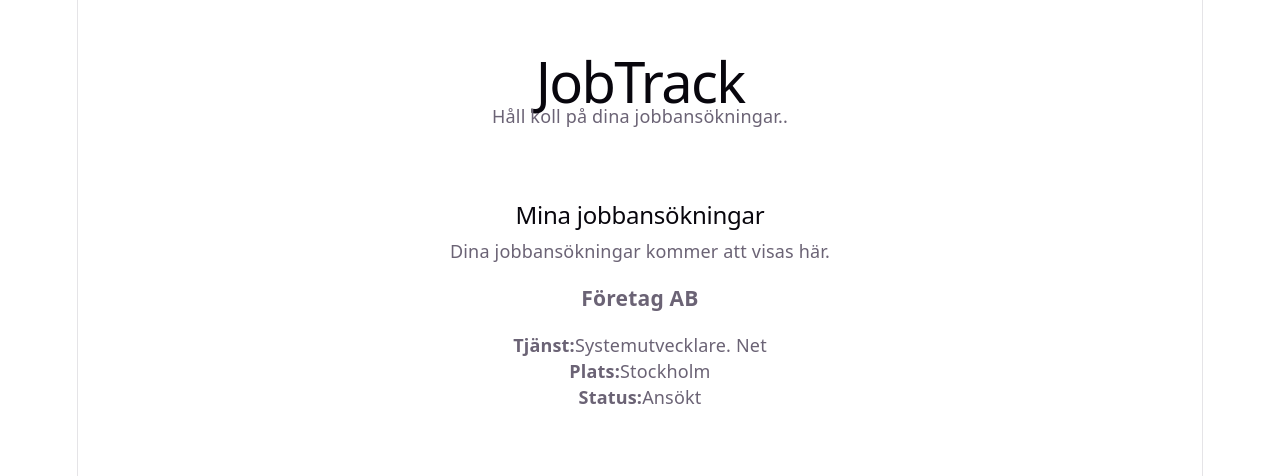
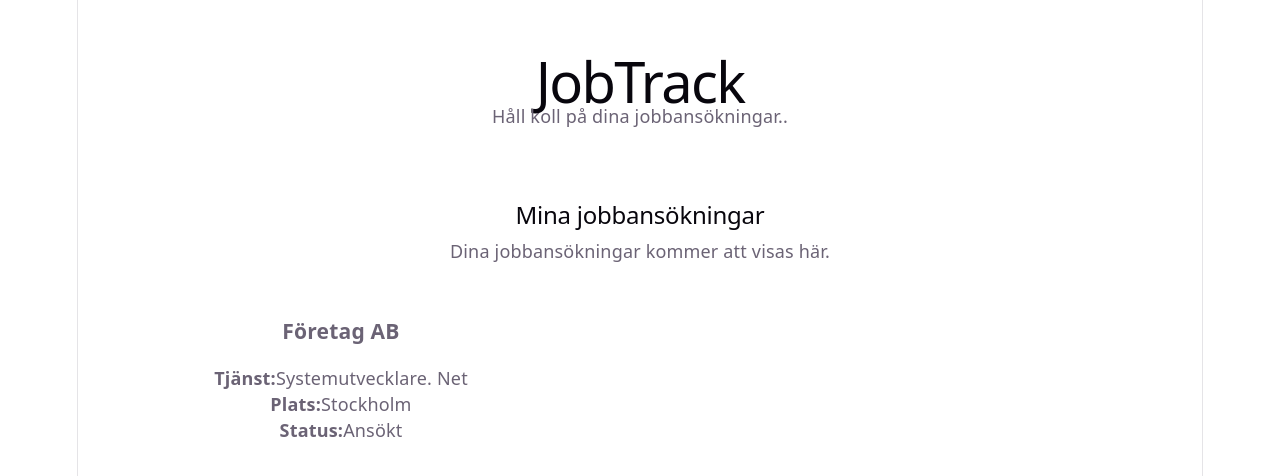
Before and after one commit to TSOLER89/job-application-tracker, a React (Vite) app: page / in a window 1280 px wide. Shown: the top 476 px of the page. Built offline with nearby package versions, Linux system fonts and the light colour scheme.

Commit message:
Add styles for Application Card component in App.css

```diff
--- a/src/App.css
+++ b/src/App.css
@@ -14,3 +14,16 @@
 main {
   padding: 2rem;
 }
+
+/* Application Card Styles */
+.application-card {
+  background-color: white;
+  padding: 1.5rem;
+  margin-top: 1.5rem;
+  border-radius: 10px;
+  max-width: 400px;
+}
+
+.application-card h3 {
+  margin-top: 0;
+}
```
